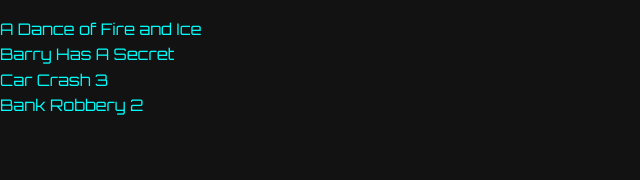
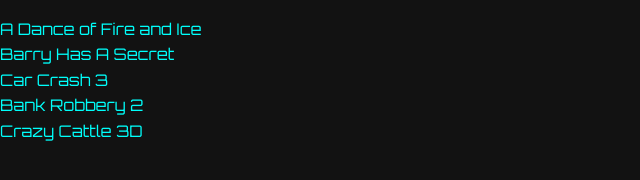
Before and after one commit to GvYoutube/gvyoutube.github.io, a plain HTML site: page gaming/index.html in a window 1280 px wide. Shown: the part 120-300 px from the top of the page, without its empty margins (0-640 px from the left). Drawn offline with Linux system fonts and the light colour scheme.

Commit message:
Update gaming/index.html

```diff
--- a/gaming/index.html
+++ b/gaming/index.html
@@ -20,6 +20,7 @@
             <a href="/gaming/internal/games/BarryHasASecret.html">Barry Has A Secret</a></br>
             <a href="/gaming/internal/games/CarCrash3.html">Car Crash 3</a></br>
             <a href="/gaming/internal/games/BankRobbery2.html">Bank Robbery 2</a></br>
+            <a href="/gaming/internal/games/CrazyCattle3D.html">Crazy Cattle 3D</a></br>
         </section>
 
 </body>
```
Also changed, not shown: gaming/README.md (added).
